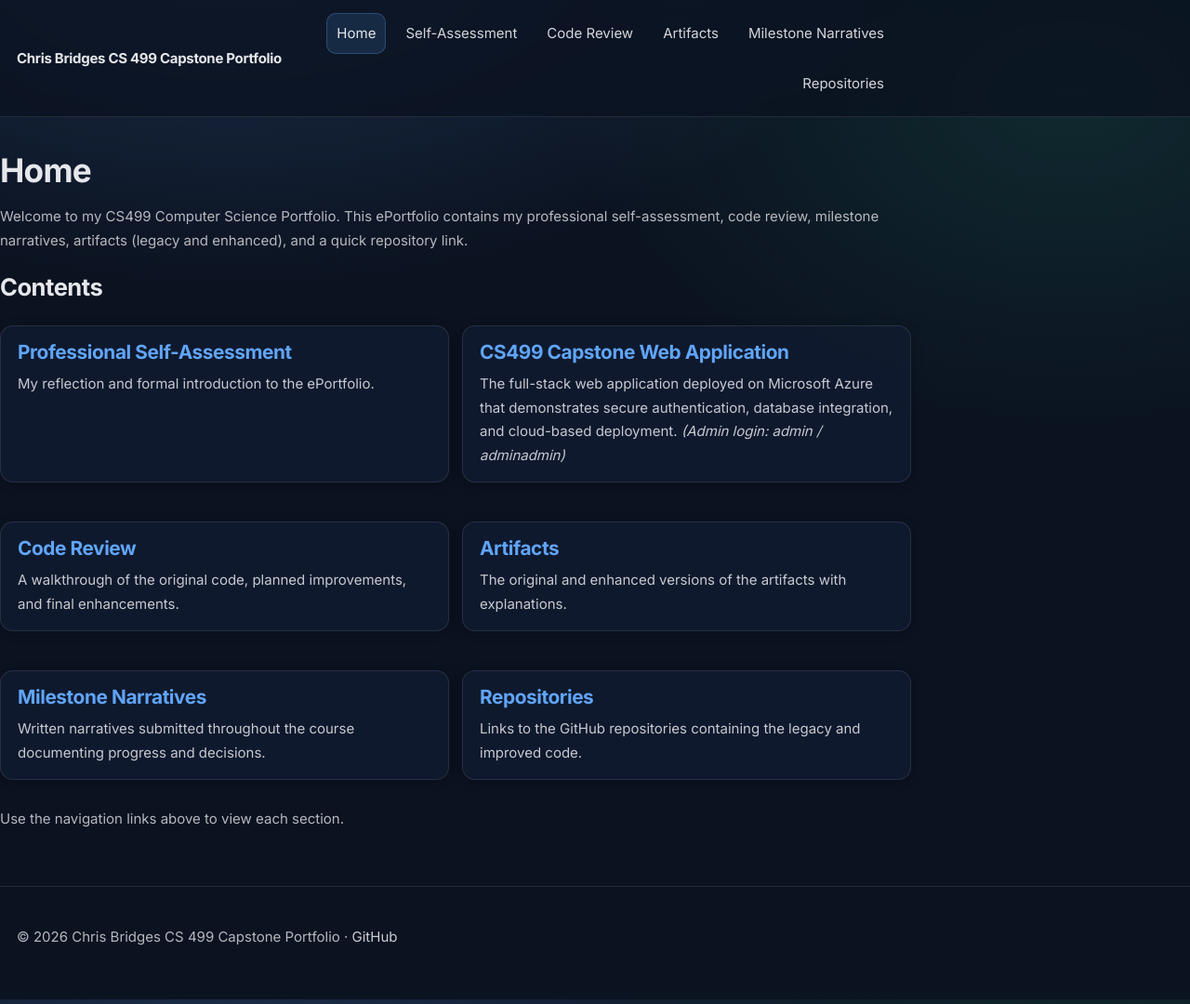
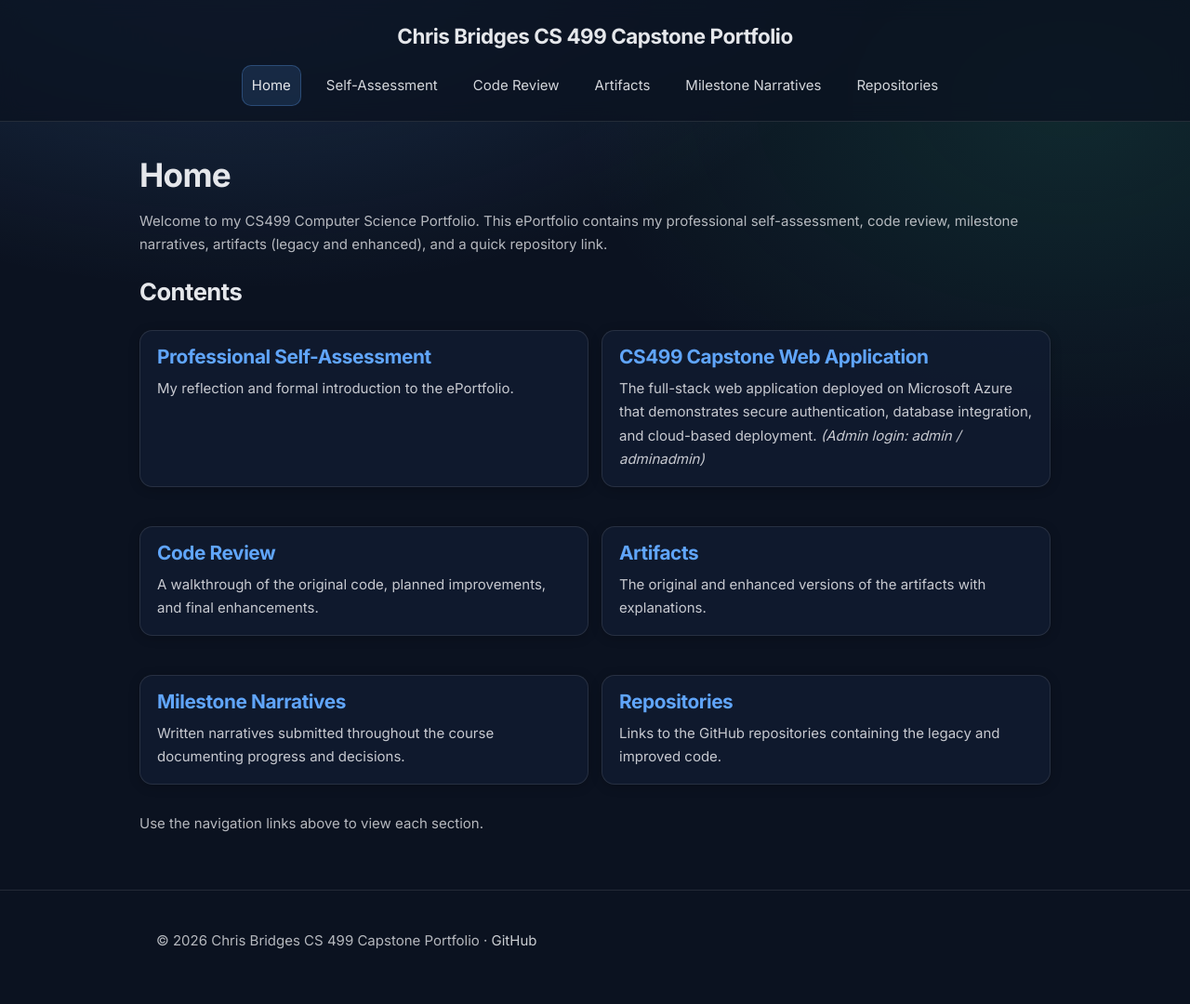
Before and after one commit to christopherbridges1/christopherbridges1.github.io, a Jekyll site: the page built from index.md, in a window 1280 px wide and 1080 px high. Shown: the whole window at 93% size. Built offline with Jekyll 4.4.1, drawn with Linux system fonts in a browser that asks for light colours.

Commit message:
Update style.scss

```diff
--- a/assets/css/style.scss
+++ b/assets/css/style.scss
@@ -69,7 +69,9 @@ pre, code {
 
 /* Layout wrapper */
 .wrapper {
+  width: 100%;
   max-width: var(--wrap);
+  margin: 0 auto;
   padding: 0 var(--pad);
 }
 
@@ -107,13 +109,16 @@ pre, code {
 .site-nav {
   position: relative;
   display: flex;
+  flex-direction: column;
   align-items: center;
+  text-align: center;
   gap: 12px;
-  padding: 14px 0;
+  padding: 20px 0 16px;
 }
 
 .site-nav .brand {
   font-weight: 800;
+  font-size: 1.4rem;
   color: var(--text);
   white-space: nowrap;
   letter-spacing: -0.02em;
@@ -133,12 +138,11 @@ pre, code {
 .nav-links {
   list-style: none;
   display: flex;
-  gap: 10px;
-  margin: 0 0 0 auto;
+  gap: 16px;
+  margin: 0;
   padding: 0;
-  align-items: center;
   flex-wrap: wrap;
-  justify-content: flex-end;
+  justify-content: center;
 }
 
 .nav-links a {
@@ -160,7 +164,7 @@ pre, code {
 }
 
 /* Mobile nav */
-@media (max-width: 760px) {
+@media (max-width: 1100px) {
   .nav-toggle { display: inline-flex; }
 
   .nav-links {
```
